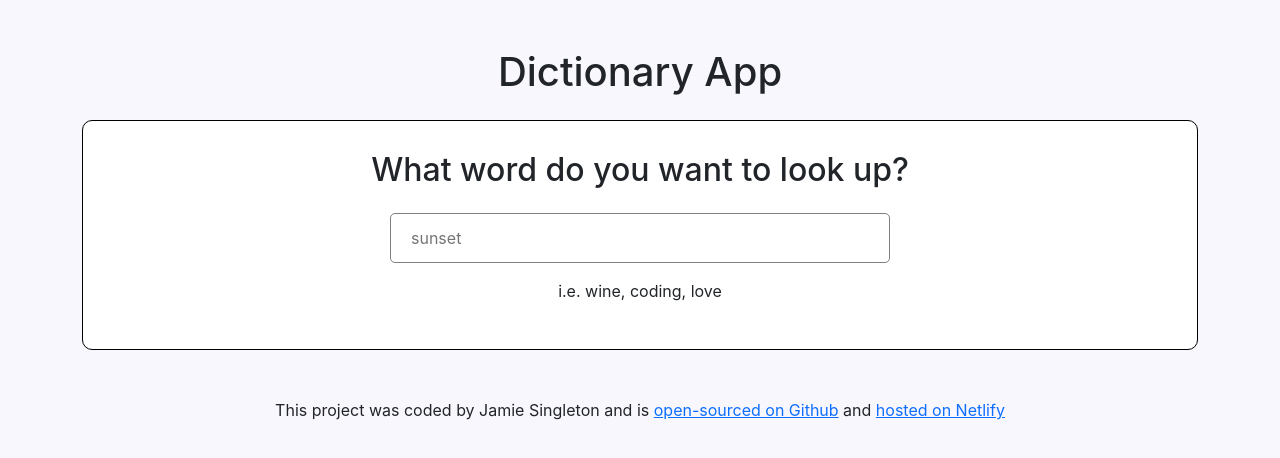
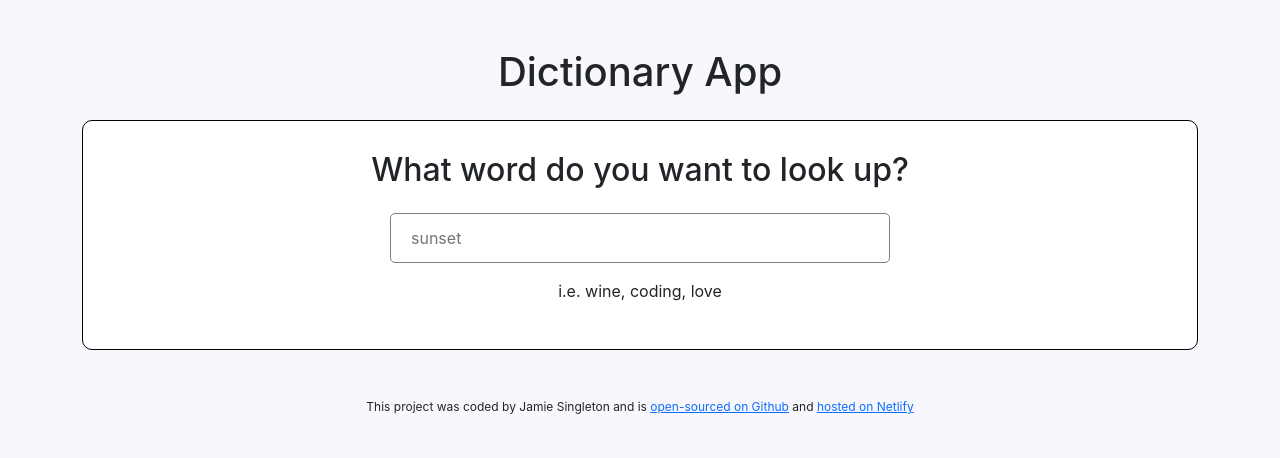
Before and after one commit to JamieS00/dictionary-react, a React (Create React App) app: page / in a window 1280 px wide. Shown: the top 458 px of the page. Built offline with nearby package versions, Linux system fonts and the light colour scheme.

Commit message:
change footer size

```diff
--- a/src/App.css
+++ b/src/App.css
@@ -23,6 +23,9 @@
   font-size: calc(10px + 2vmin);
   color: white;
 }
+footer {
+  font-size: 12px;
+}
 
 .App-link {
   color: #61dafb;
```
